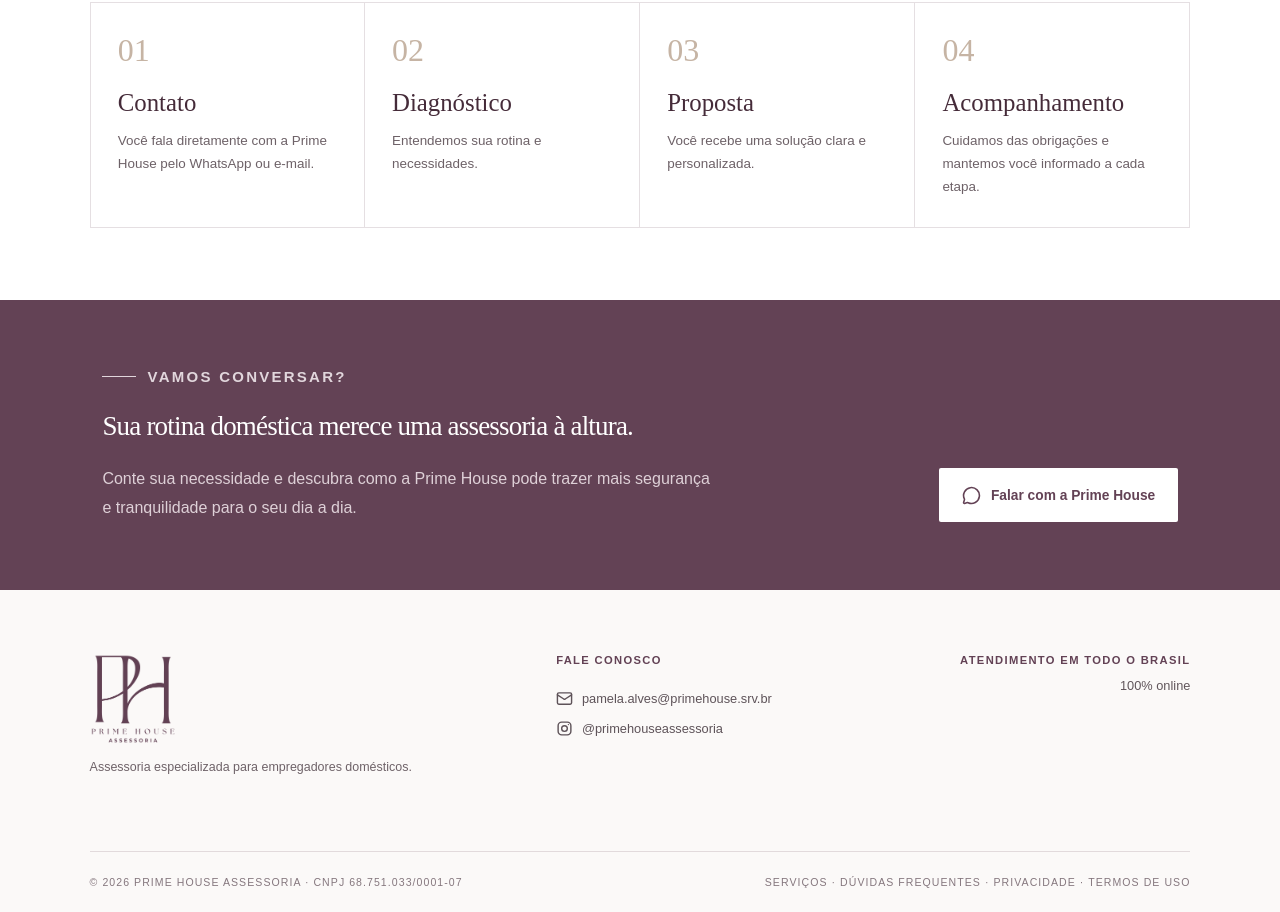
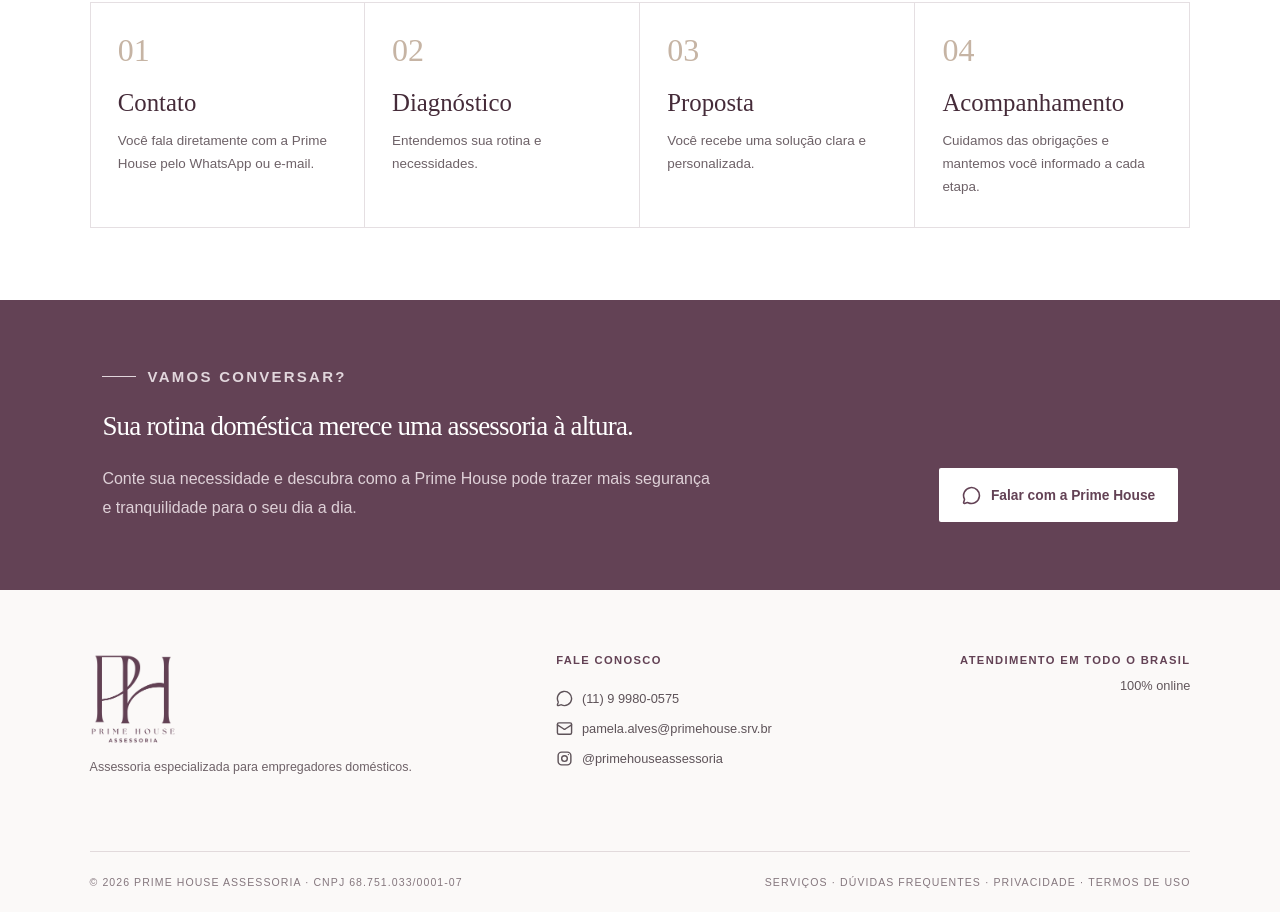
Before and after one commit to oliverbill/prime-house-site, a website: page index.html in a window 1280 px wide. Shown: the part 3585-4497 px from the top of the page. Drawn offline with Linux system fonts and the light colour scheme.

Commit message:
Restaura telefone no rodapé

```diff
--- a/index.html
+++ b/index.html
@@ -248,6 +248,9 @@
         </div>
         <div class="footer-contact">
           <p>Fale conosco</p>
+          <a href="https://wa.me/5511999800575?text=Ol%C3%A1%2C%20gostaria%20de%20conhecer%20a%20assessoria%20da%20Prime%20House." target="_blank" rel="noreferrer">
+            <svg xmlns="http://www.w3.org/2000/svg" width="17" height="17" viewBox="0 0 24 24" fill="none" stroke="currentColor" stroke-width="2" stroke-linecap="round" stroke-linejoin="round" class="lucide lucide-message-circle" aria-hidden="true"><path d="M2.992 16.342a2 2 0 0 1 .094 1.167l-1.065 3.29a1 1 0 0 0 1.236 1.168l3.413-.998a2 2 0 0 1 1.099.092 10 10 0 1 0-4.777-4.719"></path></svg> (11) 9 9980-0575
+          </a>
           <a href="mailto:pamela.alves@primehouse.srv.br">
             <svg xmlns="http://www.w3.org/2000/svg" width="17" height="17" viewBox="0 0 24 24" fill="none" stroke="currentColor" stroke-width="2" stroke-linecap="round" stroke-linejoin="round" class="lucide lucide-mail" aria-hidden="true"><path d="m22 7-8.991 5.727a2 2 0 0 1-2.009 0L2 7"></path><rect x="2" y="4" width="20" height="16" rx="2"></rect></svg> pamela.alves@primehouse.srv.br
           </a>
```
